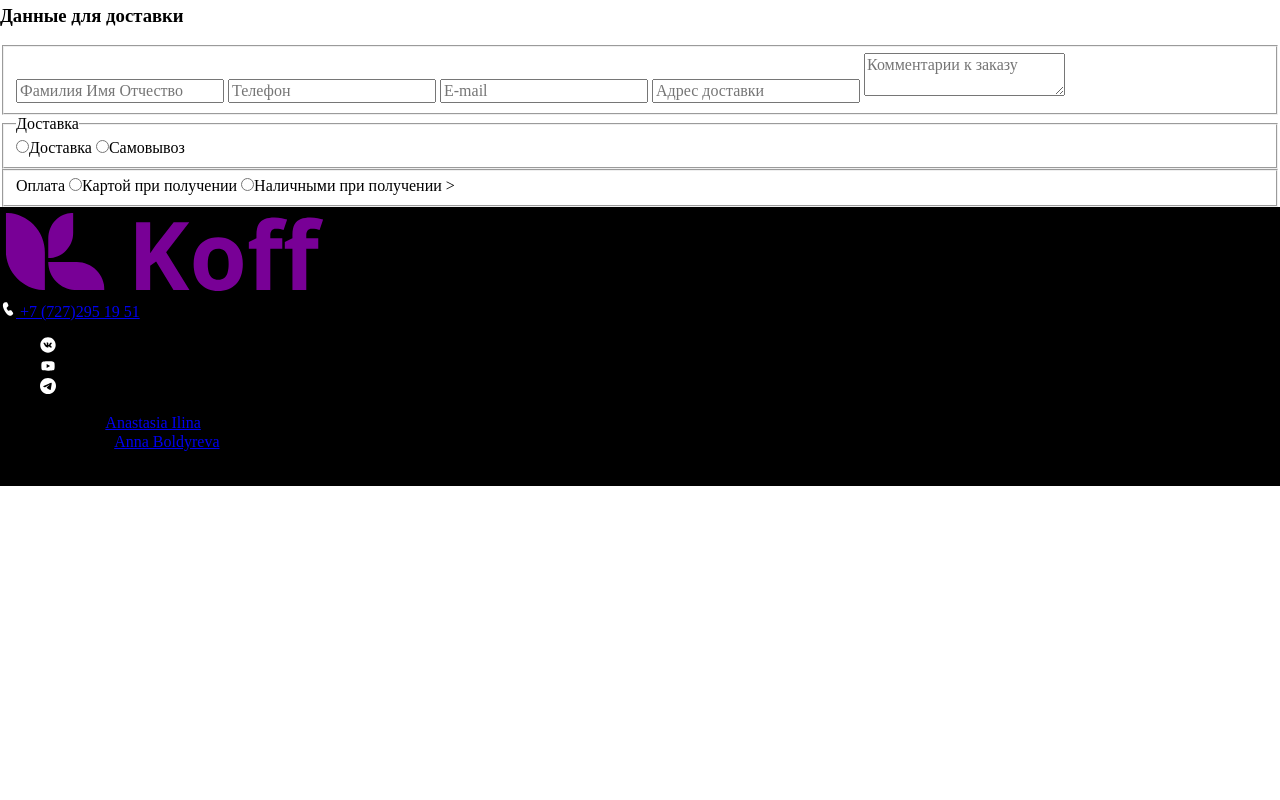
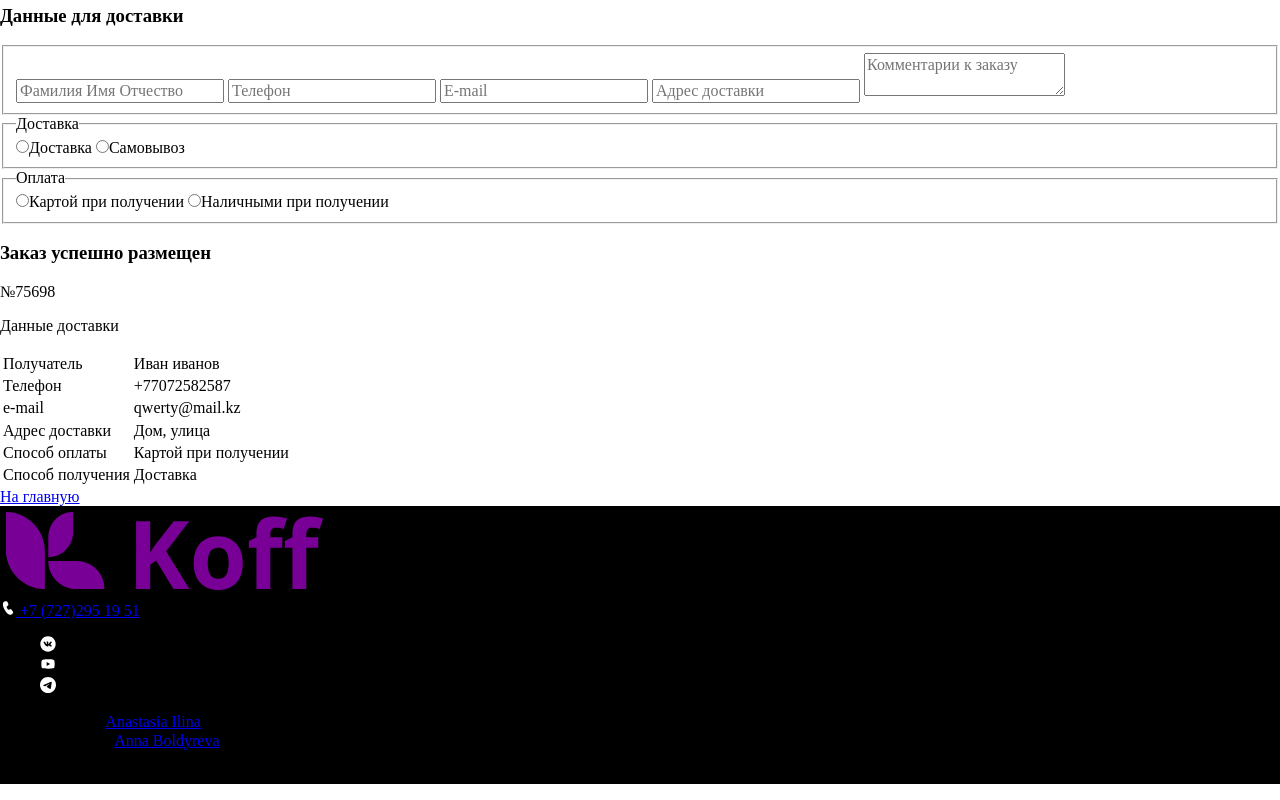
Before and after one commit to AnnaBoldyreva1505/Koff, a website built with Vite: page index.html in a window 1280 px wide. Shown: the part 853-1653 px from the top of the page. Before the commit the page ends 1355 px from the top, so only its background shows below. Built offline with nearby package versions, Linux system fonts and the light colour scheme.

Commit message:
order_marckup_done

```diff
--- a/index.html
+++ b/index.html
@@ -434,7 +434,7 @@
           <div class="cart__place-info">
             <p class="cart__place-count">4 товара на сумму:</p>
             <p class="cart__place-price">20 000 ₽</p>
-            <button class="cart__place-btn" type="submit" form="order">
+            <button class="cart__place-btn" type="submit" form="form">
               Оформить заказ
             </button>
           </div>
@@ -444,37 +444,37 @@
             <fieldset class="form-order__fieldset form-order__fieldset-input">
               <input
                 type="text"
-                class="form-oder__input"
+                class="form-order__input"
                 name="name"
                 placeholder="Фамилия Имя Отчество"
               />
               <input
                 type="tel"
-                class="form-oder__input"
+                class="form-order__input"
                 name="phone"
                 placeholder="Телефон"
               />
               <input
                 type="email"
-                class="form-oder__input"
+                class="form-order__input"
                 name="email"
                 placeholder="E-mail"
               />
               <input
                 type="text"
-                class="form-oder__input"
+                class="form-order__input"
                 name="address"
                 placeholder="Адрес доставки"
               />
               <textarea
-                class="form-oder__textarea"
+                class="form-order__textarea"
                 name="comments"
                 placeholder="Комментарии к заказу"
               ></textarea>
             </fieldset>
             <fieldset class="form-order__fieldset form-order__fieldset-radio">
-              <legend class="form-oder__legend">Доставка</legend>
-              <label class="form-oder__label radio">
+              <legend class="form-order__legend">Доставка</legend>
+              <label class="form-order__label radio">
                 <input
                   class="radio__input"
                   type="radio"
@@ -482,7 +482,7 @@
                   value="delivery"
                 />Доставка
               </label>
-              <label class="form-oder__label radio">
+              <label class="form-order__label radio">
                 <input
                   class="radio__input"
                   type="radio"
@@ -491,9 +491,9 @@
                 />Самовывоз
               </label>
             </fieldset>
-            <fieldset
-              legend class="form-oder__legend">Оплата</legend>
-              <label class="form-oder__label radio">
+            <fieldset class="form-order__fieldset form-order__fieldset-radio">
+              <legend class="form-order__legend">Оплата</legend>
+              <label class="form-order__label radio">
                 <input
                   class="radio__input"
                   type="radio"
@@ -501,7 +501,7 @@
                   value="card"
                 />Картой при получении
               </label>
-              <label class="form-oder__label radio">
+              <label class="form-order__label radio">
                 <input
                   class="radio__input"
                   type="radio"
@@ -509,9 +509,46 @@
                   value="cash"
                 />Наличными при получении
               </label>
-            ></fieldset>
+            </fieldset>
           </form>
         </div>
+      </div>
+    </section>
+
+    <section class="order">
+      <div class="container">
+        <h3 class="order__title">Заказ успешно размещен</h3>
+        <p class="order__number">№75698</p>
+        <p class="order__subtitle">Данные доставки</p>
+
+        <table class="order__characteristics-table table">
+          <tr class="table__row">
+            <td class="table__field">Получатель</td>
+            <td class="table__value">Иван иванов</td>
+          </tr>
+          <tr class="table__row">
+            <td class="table__field">Телефон</td>
+            <td class="table__value">+77072582587</td>
+          </tr>
+          <tr class="table__row">
+            <td class="table__field">e-mail</td>
+            <td class="table__value">qwerty@mail.kz</td>
+          </tr>
+          <tr class="table__row">
+            <td class="table__field">Адрес доставки</td>
+            <td class="table__value">Дом, улица</td>
+          </tr>
+          <tr class="table__row">
+            <td class="table__field">Способ оплаты</td>
+            <td class="table__value">Картой при получении</td>
+          </tr>
+          <tr class="table__row">
+            <td class="table__field">Способ получения</td>
+            <td class="table__value">Доставка</td>
+          </tr>
+        </table>
+
+        <a href="/" class="order__link">На главную </a>
       </div>
     </section>
 
```
Also changed, not shown: counter.js (added, +9 -0 lines), javascript.svg (added), style.css (added).
